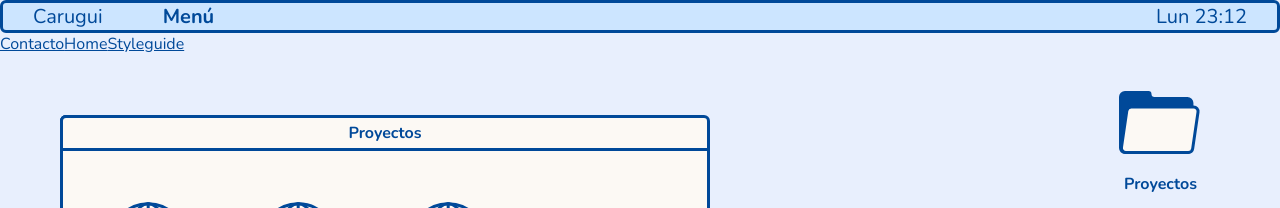
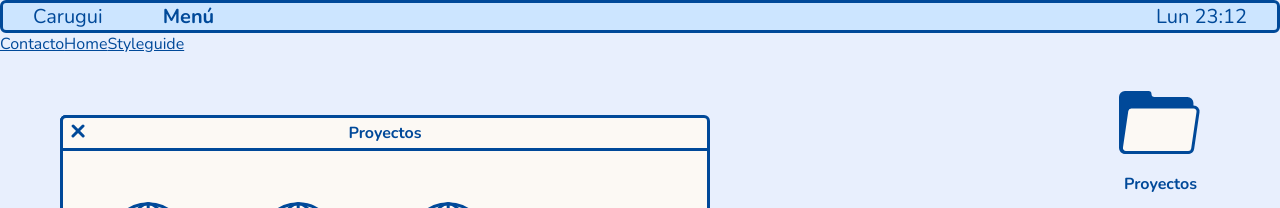
Before and after one commit to carugui/project-gamma, a React (Vite) app: page /proyectos in a window 1280 px wide. Shown: the top 208 px of the page. Built offline with nearby package versions, Linux system fonts and the light colour scheme.

Commit message:
arreglado ruta icono cerrar ventana

```diff
--- a/src/components/svg/IconCross.jsx
+++ b/src/components/svg/IconCross.jsx
@@ -1,9 +1,16 @@
+import {Route, Link, Routes, useNavigate} from 'react-router-dom';
+
 function IconCross(props) {
+
     return (
 
-        <svg width="14" height="14" fill="none" xmlns="http://www.w3.org/2000/svg">
-            <path d="m2.121 2 10 10M2 12 12 2" stroke="#004999" strokeWidth="3" strokeLinecap="round"/>
-        </svg>
+        <Link to={props.goTo} className={props.className} target={props.target ? props.target : '_self'}>
+
+            <svg width="14" height="14" fill="none" xmlns="http://www.w3.org/2000/svg">
+                <path d="m2.121 2 10 10M2 12 12 2" stroke="#004999" strokeWidth="3" strokeLinecap="round"/>
+            </svg>
+
+        </Link>
 
     )
 }
--- a/src/components/window/Window.jsx
+++ b/src/components/window/Window.jsx
@@ -2,6 +2,7 @@ import './Window.scss';
 import React from 'react'
 import { Link } from 'react-router-dom';
 import Draggable from 'react-draggable'
+import IconCross from '../svg/IconCross';
 
 function Window(props) {
     const nodeRef = React.useRef(null);
@@ -10,6 +11,7 @@ function Window(props) {
             <div className={`window ${props.size === '' ? '' : `window__size-${props.size}`}`} ref={nodeRef}>
 
                 <header>
+                    <IconCross className="iconcross" goTo="/"/>
                     <h2 className='h5'>{props.title}</h2>
                 </header>
 
--- a/src/components/window/Window.scss
+++ b/src/components/window/Window.scss
@@ -12,9 +12,18 @@
     & header {
         border-bottom: $border_thickness solid $color-primary;
         text-align: center;
+        display: flex;
+        align-items: center;
+
+        & .iconcross {
+            position: fixed;
+            margin: 0 0.5rem;
+        }
 
         & h2 {
             margin: 0.25rem 0;
+            margin-left: auto;
+            margin-right: auto;
         }
     }
 
```
